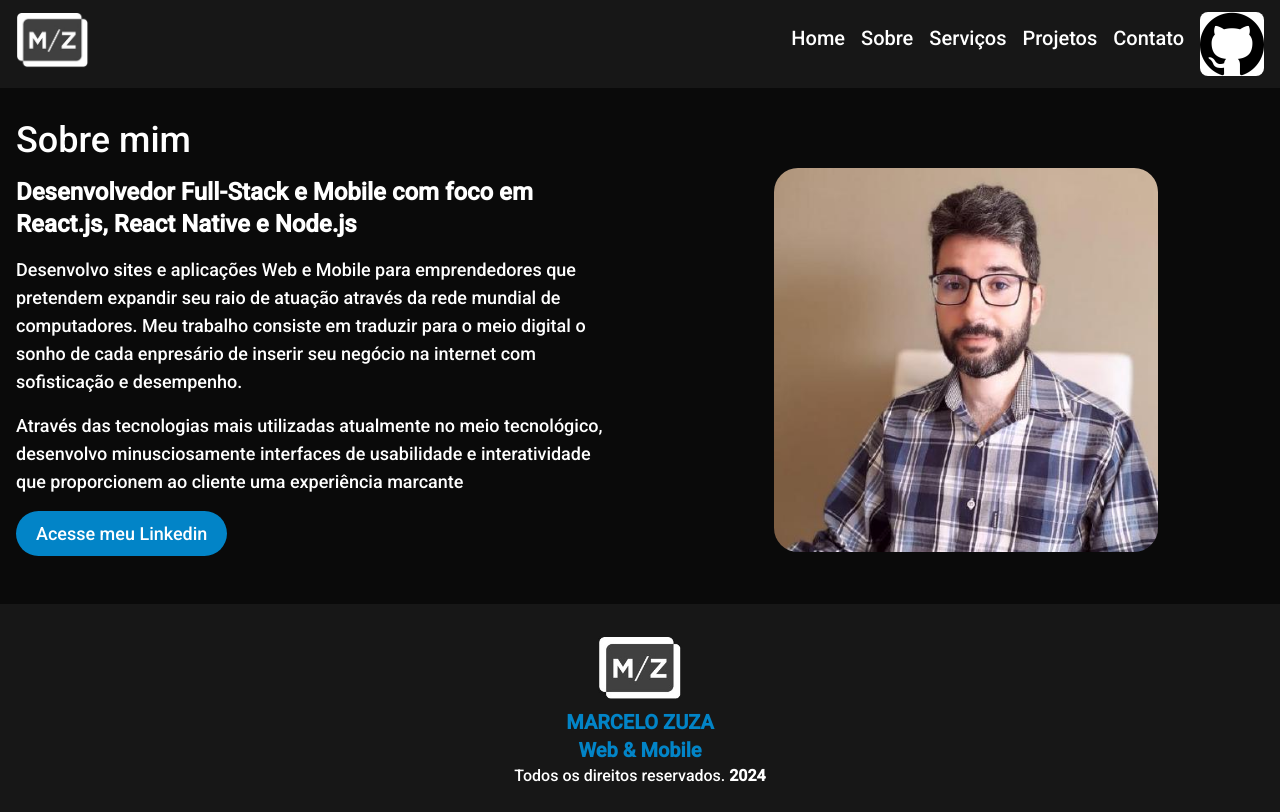
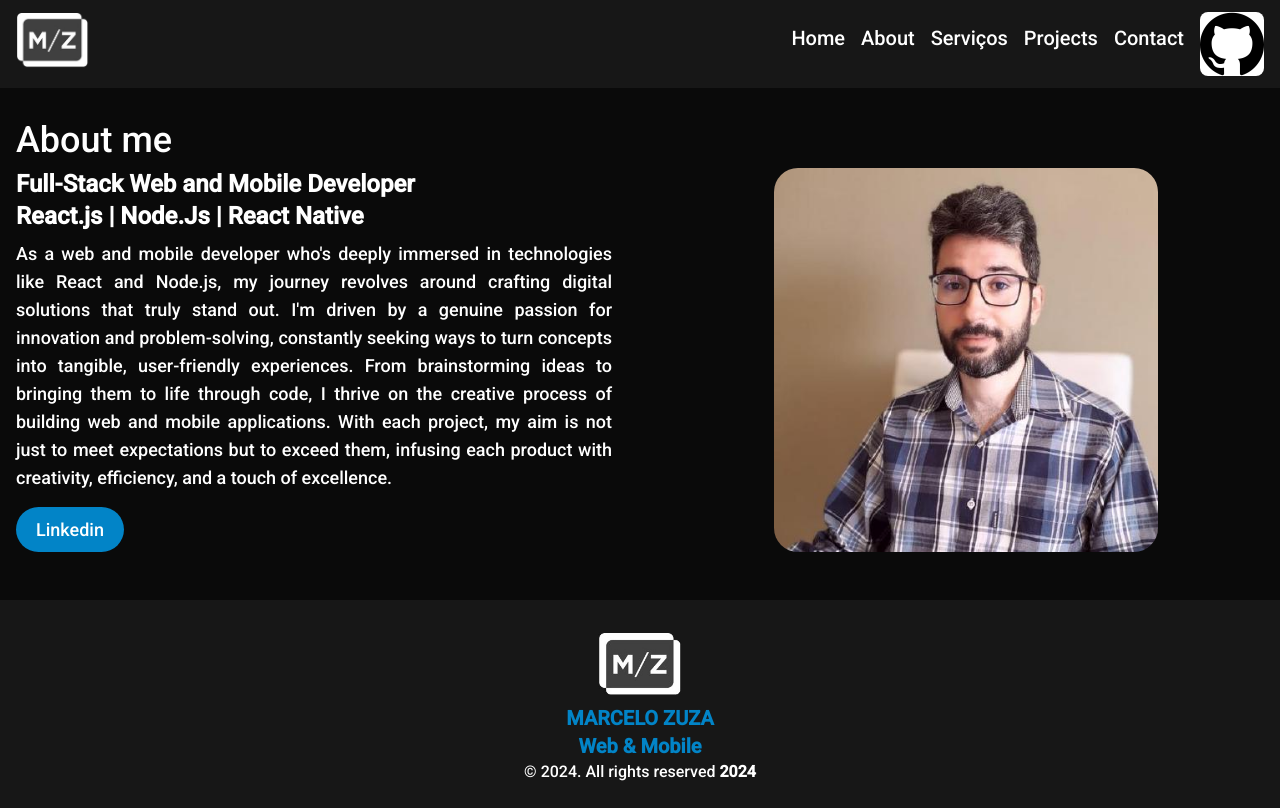
Before and after one commit to marcelo-zuza/2024-React-Portfolio, a React (Vite) app: page /aboutme in a window 1280 px wide. Built offline with nearby package versions, Linux system fonts and the light colour scheme.

Commit message:
2024-02-05

```diff
--- a/src/components/Index/Footer.tsx
+++ b/src/components/Index/Footer.tsx
@@ -9,7 +9,7 @@ const Footer = () => {
             </div>
             <p className="text-white md:text-xl hover:underline duration-700"><a href="https://www.linkedin.com/company/marcelo-zuza-webdevelopment/"><span className="font-bold text-sky-600">MARCELO ZUZA</span></a></p>
             <p className="text-white md:text-xl hover:underline duration-700"><a href="https://www.linkedin.com/company/marcelo-zuza-webdevelopment/"><span className="font-bold text-sky-600">Web & Mobile</span></a></p>
-            <p className="text-base text-white">Todos os direitos reservados. <span className="font-bold">2024</span></p>
+            <p className="text-base text-white">&copy; 2024. All rights reserved  <span className="font-bold">2024</span></p>
         </div>
     </div>
   )
--- a/src/components/NavBar.tsx
+++ b/src/components/NavBar.tsx
@@ -29,10 +29,10 @@ const NavBar = () => {
                 <nav className="flex flex-1 content center">
                     <ul className="flex flex-1 justify-end content-center gap-4 text-white">
                         <li><Link className="hover:underline duration-500" to="/">Home</Link></li>
-                        <li><Link className="hover:underline duration-500" to="/about">Sobre</Link></li>
+                        <li><Link className="hover:underline duration-500" to="/about">About</Link></li>
                         <li><Link className="hover:underline duration-500" to="/services">Serviços</Link></li>
-                        <li><Link className="hover:underline duration-500" to="/projects">Projetos</Link></li>
-                        <li><Link className="hover:underline duration-500" to="/contact">Contato</Link></li>
+                        <li><Link className="hover:underline duration-500" to="/projects">Projects</Link></li>
+                        <li><Link className="hover:underline duration-500" to="/contact">Contact</Link></li>
                         <div className="-my-3">
                             <li><a href="https://github.com/marcelo-zuza" target="_blank" rel="noopener noreferrer"><img className="bg-white h-16 rounded-lg" src={GHLogo} alt="" /></a></li>
                         </div>
@@ -49,10 +49,10 @@ const NavBar = () => {
                                 <div>
                                     <ul className="flex flex-col w-full justify-end content-center gap-4 text-white absolute top-20 left-4 bg-neutral-950">
                                         <li><Link onClick={openMenu} className="hover:underline duration-500" to="/">Home</Link></li>
-                                        <li><Link onClick={openMenu} className="hover:underline duration-500" to="/about">Sobre</Link></li>
-                                        <li><Link onClick={openMenu} className="hover:underline duration-500" to="/services">Serviços</Link></li>
-                                        <li><Link onClick={openMenu} className="hover:underline duration-500" to="/projects">Projetos</Link></li>
-                                        <li><Link onClick={openMenu} className="hover:underline duration-500" to="/contact">Contato</Link></li>
+                                        <li><Link onClick={openMenu} className="hover:underline duration-500" to="/about">About</Link></li>
+                                        <li><Link onClick={openMenu} className="hover:underline duration-500" to="/services">Services</Link></li>
+                                        <li><Link onClick={openMenu} className="hover:underline duration-500" to="/projects">Projects</Link></li>
+                                        <li><Link onClick={openMenu} className="hover:underline duration-500" to="/contact">Contact</Link></li>
                                         <div className="-my-3">
                                             <li><a href="https://github.com/marcelo-zuza" target="_blank" rel="noopener noreferrer"><img className="bg-white h-16 rounded-lg" src={GHLogo} alt="" /></a></li>
                                         </div>
--- a/src/routes/About.tsx
+++ b/src/routes/About.tsx
@@ -26,12 +26,13 @@ const About = () => {
 
         <animated.div style={{...textRight}} className="col-span-1 text-center md:text-left md:pt-12 fade-in-element third-element text-white
         ">
-            <p className="text-4xl py-2">Faça parte desta Rede Mundial</p>
-            <p className="text-base py-2"><span className="font-bold">Seja você um empreendedor que busca estabelecer sua presença online, uma empresa que deseja renovar seu site corporativo ou um indivíduo em busca de uma página pessoal impressionante,</span> estamos aqui para ajudar. Ofereço soluções sob medida que unem design moderno, funcionalidade eficiente e uma experiência do usuário excepcional.</p>
-            <p className="text-base py-2">Juntos, vamos criar uma homepage que reflete sua visão e alcança seus objetivos online. Comece a sua jornada conosco e descubra como podemos fazer a diferença no mundo digital!</p>
+            <p className="text-4xl py-2">Be part of this World Wide Network.</p>
+            <p className="text-base py-2">Whether you're an entrepreneur looking to establish your online presence, a company seeking to refresh its corporate website, or an individual in search of an impressive personal page, I'm here to help. I offer tailor-made solutions that combine modern design, efficient functionality, and an exceptional user experience.</p>
+            <p className="text-base py-2">
+            Together, we will create a homepage that reflects your vision and achieves your online goals. Start your journey with us and discover how we can make a difference in the digital world!</p>
             <div className="py-4 flex flex-col md:flex-row  md:gap-4 mx-24 md:mx-0">
-                <Link to="/aboutme" className="bg-sky-600 my-4 py-4 px-4 md:py-4 md:px-6 rounded-full border-white  text-white hover:bg-white hover:text-neutral-900 duration-500">Sobre mim</Link>
-                <Link to="/services" className="bg-sky-600 my-4 py-4 px-4 md:py-4 md:px-6 rounded-full border-white  text-white hover:bg-white hover:text-neutral-900 duration-500">Conheça meus serviços</Link>
+                <Link to="/aboutme" className="bg-sky-600 my-4 py-4 px-4 md:py-4 md:px-6 rounded-full border-white  text-white hover:bg-white hover:text-neutral-900 duration-500">About me</Link>
+                <Link to="/services" className="bg-sky-600 my-4 py-4 px-4 md:py-4 md:px-6 rounded-full border-white  text-white hover:bg-white hover:text-neutral-900 duration-500">Services</Link>
             </div>
         </animated.div>
         <div className="fixed bottom-52 right-2 md:bottom-4 md:right-4 z-10">
--- a/src/routes/AboutMe.tsx
+++ b/src/routes/AboutMe.tsx
@@ -1,35 +1,48 @@
 import Me from '../assets/img/Me.jpeg'
+import { useSpring, animated } from "@react-spring/web"
+
 
 
 const AboutMe = () => {
+
+  const LeftSide: any = useSpring({
+    from: { opacity: 0, x: -1500 },
+    to: { opacity: 1, x: 0 },
+    config: { duration: 600 },
+})
+
+const RightSide: any = useSpring({
+    from: { opacity: 0, x: 1500 },
+    to: { opacity: 1, x: 0 },
+    config: { duration: 600 },
+})
+
+const DownUp: any = useSpring({
+    from: { opacity: 0, y: 500 },
+    to: { opacity: 1, y: 0 },
+    config: { duration: 600 },
+})
+
   return (
     <div className='py-8 px-4 text-white'>
-        <h1 className='text-4xl'>Sobre mim</h1>
+        <h1 className='text-4xl'>About me</h1>
         <div className="grid grid-cols-1 text-center md:text-left md:grid-cols-2 py-2 gap-14">
-            <div className="cols-span-1 text-base md:text-lg">
-                <p className='py-2 text-2xl font-bold'>Desenvolvedor Full-Stack e Mobile com foco em React.js, React Native e Node.js</p>
-                <p className='py-2'>Desenvolvo sites e aplicações Web e Mobile para emprendedores que pretendem expandir seu raio de atuação através da rede mundial de computadores. Meu trabalho consiste em traduzir para o meio digital o sonho de cada enpresário de inserir seu negócio na internet com sofisticação e desempenho.</p>
-                <p className='py-2'>Através das tecnologias mais utilizadas atualmente no meio tecnológico, desenvolvo minusciosamente interfaces de usabilidade e interatividade que proporcionem ao cliente uma experiência marcante</p>
+            <animated.div style={{...LeftSide}} className="cols-span-1 text-base md:text-lg">
+                <p className='py-0 text-2xl font-bold'>Full-Stack Web and Mobile Developer</p>
+                <p className='py-0 text-2xl font-bold'>React.js | Node.Js | React Native</p>
+                <p className='py-2 text-justify'>
+                As a web and mobile developer who's deeply immersed in technologies like React and Node.js, my journey revolves around crafting digital solutions that truly stand out. I'm driven by a genuine passion for innovation and problem-solving, constantly seeking ways to turn concepts into tangible, user-friendly experiences. From brainstorming ideas to bringing them to life through code, I thrive on the creative process of building web and mobile applications. With each project, my aim is not just to meet expectations but to exceed them, infusing each product with creativity, efficiency, and a touch of excellence.</p>
+
                 <div className="my-4">
-                  <a className='bg-sky-600 text-white py-3 px-5 rounded-full hover:bg-white hover:text-sky-600 duration-500' href="https://www.linkedin.com/in/marcelo-zuza/" target="_blank" rel="noopener noreferrer">Acesse meu Linkedin</a>
+                  <a className='bg-sky-600 text-white py-3 px-5 rounded-full hover:bg-white hover:text-sky-600 duration-500' href="https://www.linkedin.com/in/marcelo-zuza/" target="_blank" rel="noopener noreferrer">Linkedin</a>
                 </div>
 
 
+            </animated.div>
 
-                <div className="grid grid-cols-4">
-                <div className="col-span-1">
-
-                </div>
-                <div className="col-span-1"></div>
-                <div className="col-span-1"></div>
-                <div className="col-span-1"></div>
-
-            </div>
-            </div>
-
-            <div className="cols-span-1 flex flex-1 justify-center">
+            <animated.div style={{...RightSide}} className="cols-span-1 flex flex-1 justify-center">
                 <img src={Me} alt="Me" className='rounded-3xl h-96' />
-            </div>
+            </animated.div>
 
         </div>
     </div>
--- a/src/routes/Contact.tsx
+++ b/src/routes/Contact.tsx
@@ -27,31 +27,26 @@ const Contact = () => {
             </animated.div>
             <animated.div style={{...RightSide}} className="col-span-1 md:p-4 md:border-2 rounded-xl bg-neutral-900 fade-in-element third-element
             ">
-                <p className="text-2xl text-center py-2">Entre em contato para um orçamento</p>
-                <div className="grid grid-cols-2 gap-4 md:gap-0 md:grid-cols-2 place-items-center p-4 text-center md:text-left">
-                    <div className="col-span-1 py-4 px-4 md:py-0 border-white border-2 md:border-0 rounded-xl h-64 md:h-60 flex flex-col justify-center content-center items-center hover:bg-sky-600 duration-500">
+                <p className="text-3xl text-center py-2 font-extrabold">CONTACT</p>
+                <div className="grid grid-cols-1 gap-4 md:gap-0 md:grid-cols- place-items-center p-4 text-center md:text-left">
+                    <div className="col-span-1 py-4 px-4 md:py-0 border-white border-2 md:border-0 rounded-xl flex flex-col justify-center content-center items-center hover:bg-sky-600 duration-500">
                         <div className="grid grid-cols-1 place-items-center">
                             <a className="" href="https://wa.me/5534991646500/"><img className="h-14 md:h-28" src={WhatsApp} alt="whatsapp" /></a>
                         </div>
-                        <p className="py-2 text-xl">Fale diretamente pelo WhatsApp</p>
+                        <p className="py-2 text-xl">WhatsApp</p>
                     </div>
-                    <div className="col-span-1 py-4 px-4 md:py-0 border-white border-2 md:border-0 rounded-xl h-64 md:h-60 flex flex-col justify-center content-center items-center hover:bg-sky-600 duration-500">
-                        <div className="grid grid-cols-1 place-items-center py-4">
-                            <a className="" href="https://br.fiverr.com/marcelo_zuza"><img className="h-14 md:h-24" src={Fiverr} alt="fiverr" /></a>
-                        </div>
-                        <p className="pt-2 text-xl">Conheça minha seção no Fiverr</p>
-                    </div>
+
                 </div>
             </animated.div>
 
         </div>
         <div className="my-10 grid grid-cols-1 place-items-center">
                 <form className='text-white bg-neutral-900 mx-4 px-8 md:w-1/2 rounded-lg py-4'>
-                    <h1 className="text-3xl text-center py-4 md:py-4">Fale por Email</h1>
+                    <h1 className="text-3xl text-center py-4 md:py-4">EMAIL</h1>
                     <div className="flex flex-col items-center text-black">
-                        <input className='w-80 md:w-96 py-2 px-2 rounded-lg my-2' type="text" placeholder='Insira seu nome' />
-                        <input className='w-80 md:w-96 py-2 px-2 rounded-lg my-2' type="email" placeholder='Insira seu email' />
-                        <input className='w-80 md:w-96 h-32 py-2 px-2 rounded-lg my-2' type="text" placeholder='Mensagem' />
+                        <input className='w-80 md:w-96 py-2 px-2 rounded-lg my-2' type="text" placeholder='Name' />
+                        <input className='w-80 md:w-96 py-2 px-2 rounded-lg my-2' type="email" placeholder='Email adress' />
+                        <input className='w-80 md:w-96 h-32 py-2 px-2 rounded-lg my-2' type="text" placeholder='Message' />
                         <button className="bg-sky-600 text-white py-2 px-4 text-xl rounded-lg hover:bg-white hover:text-sky-600 duration-500">Enviar</button>
                     </div>
                 </form>
--- a/src/routes/Projects.tsx
+++ b/src/routes/Projects.tsx
@@ -19,10 +19,10 @@ const Projects = () => {
 
   return (
     <div className='px-4 md:py-8 md:px-8 h-full'>
-        <p className="text-4xl text-center md:text-left py-2 text-white">Conheça meus Projetos</p>
+        <p className="text-4xl text-center md:text-left py-2 text-white">A few of my projects</p>
         <div className="flex flex-row justify-center items-center gap-4 py-4">
-            <button className="bg-sky-600 mt-4 py-2 px-4 md:py-4 md:px-6 rounded-full border-white  text-white hover:bg-white hover:text-sky-600 duration-500" onClick={toSites}>Sites</button>
-            <button className="bg-sky-600 mt-4 py-2 px-4 md:py-4 md:px-6 rounded-full border-white  text-white hover:bg-white hover:text-sky-600 duration-500" onClick={toApps}>Aplicações Web</button>
+            <button className="bg-sky-600 mt-4 py-2 px-4 md:py-4 md:px-6 rounded-full border-white  text-white hover:bg-white hover:text-sky-600 duration-500" onClick={toSites}>Web sites</button>
+            <button className="bg-sky-600 mt-4 py-2 px-4 md:py-4 md:px-6 rounded-full border-white  text-white hover:bg-white hover:text-sky-600 duration-500" onClick={toApps}>Web Apps</button>
         </div>
 
         {sites &&
```
Also changed, not shown: src/components/Index/Hero.tsx (+8 -8 lines), src/components/Projects/Sites.tsx (+8 -8 lines), src/routes/Services.tsx (+6 -6 lines).
